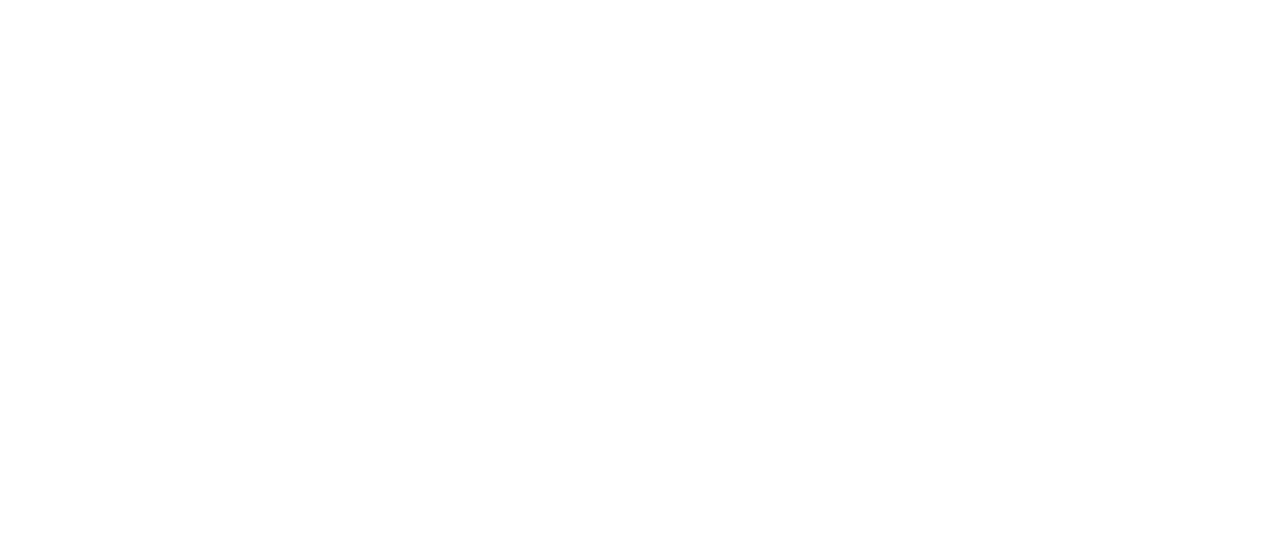
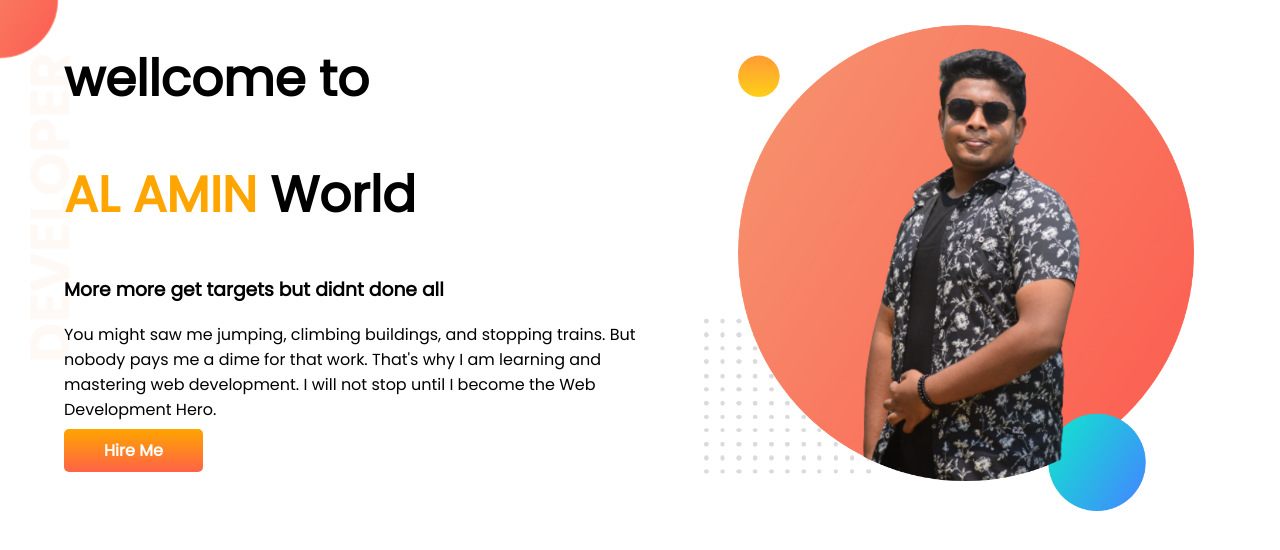
Before and after one commit to proalamin-247/dev-portfolio, a plain HTML site: page index.html in a window 1280 px wide. Drawn offline with Linux system fonts and the light colour scheme.

Commit message:
top body added

```diff
--- a/index.html
+++ b/index.html
@@ -1,14 +1,33 @@
 <!DOCTYPE html>
 <html lang="en">
+
 <head>
     <meta charset="UTF-8">
     <meta http-equiv="X-UA-Compatible" content="IE=edge">
     <meta name="viewport" content="width=device-width, initial-scale=1.0">
 
+    <link rel="preconnect" href="https://fonts.googleapis.com">
+    <link rel="preconnect" href="https://fonts.gstatic.com" crossorigin>
+    <link href="https://fonts.googleapis.com/css2?family=Poppins&display=swap" rel="stylesheet">
     <link rel="stylesheet" href="style.css">
     <title>dev-portfolio</title>
 </head>
+
 <body>
+    <section class="top-banner">
+        <div class="half-width">
+            <h1>wellcome to</h1>
+            <h1><span class="aut-name-style">AL AMIN </span>World</h1>
+            <h3>More more get targets but didnt done all</h3>
+            <p>You might saw me jumping, climbing buildings, and stopping trains. But nobody pays me a dime for that
+                work. That's why I am learning and mastering web development. I will not stop until I become the Web
+                Development Hero.</p>
+            <a class="link-button" target="_blank" href="https://www.linkedin.com/in/mdalamintkg2003/">Hire Me</a>
+        </div>
+        <div class="half-width">
+            <img src="img/img1.png" alt="">
+        </div>
+    </section>
+</body>
 
-</body>
 </html>
--- a/style.css
+++ b/style.css
@@ -0,0 +1,33 @@
+body{
+    font-family: 'Poppins', sans-serif;
+    margin: 0;
+}
+h1{
+    font-size: 50px;
+}
+.aut-name-style{
+    color: orange;
+}
+section{
+    display: flex;
+}
+.half-width{
+    width: 50%;
+    padding-left: 5%;
+}
+.half-width img{
+    width: 85%;
+    margin-top: 25px;
+}
+.link-button{
+    text-decoration: none;
+    background-image: linear-gradient(orange, tomato);
+    padding: 10px 40px;
+    color: white;
+    font-weight: 700;
+    border-radius: 5px;
+}
+.top-banner{
+    background-image: url(img/top-banner.png);
+    background-repeat: no-repeat;
+}
```
Also changed, not shown: img/dream-bg.png (added), img/exp-bg.png (added), img/img1.png (added), img/img2.png (added), img/top-banner.png (added).
